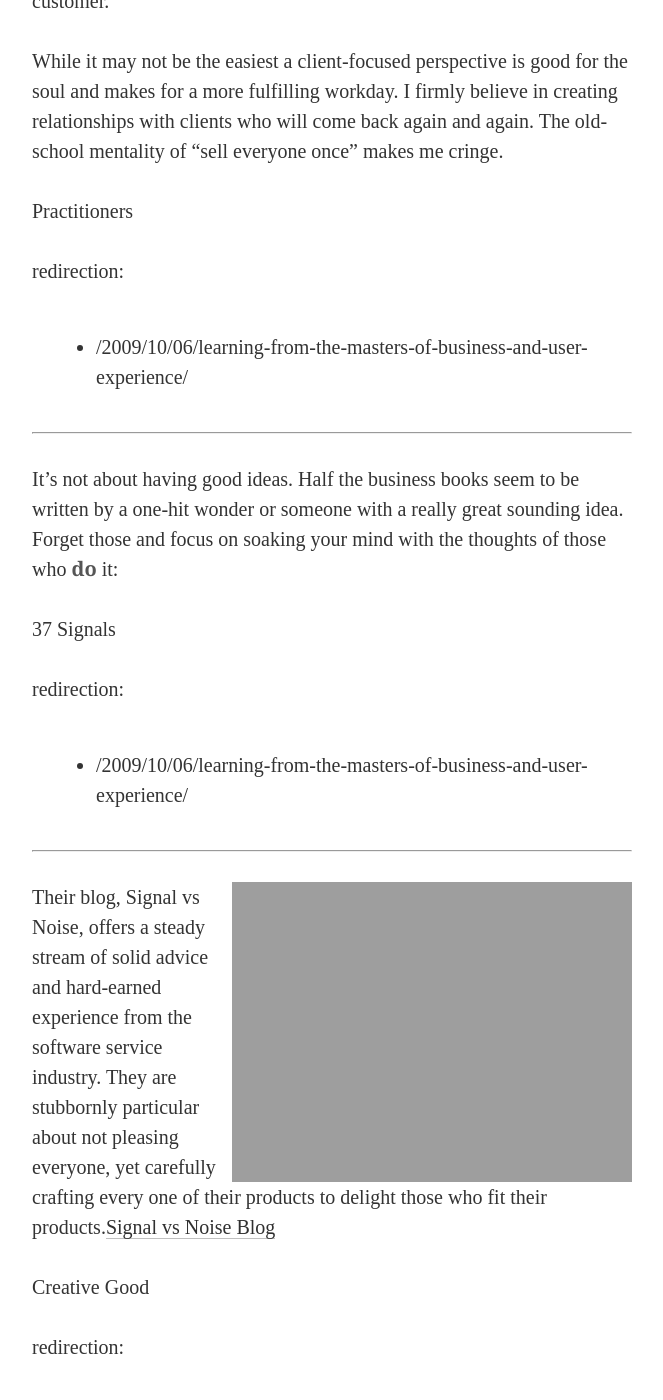
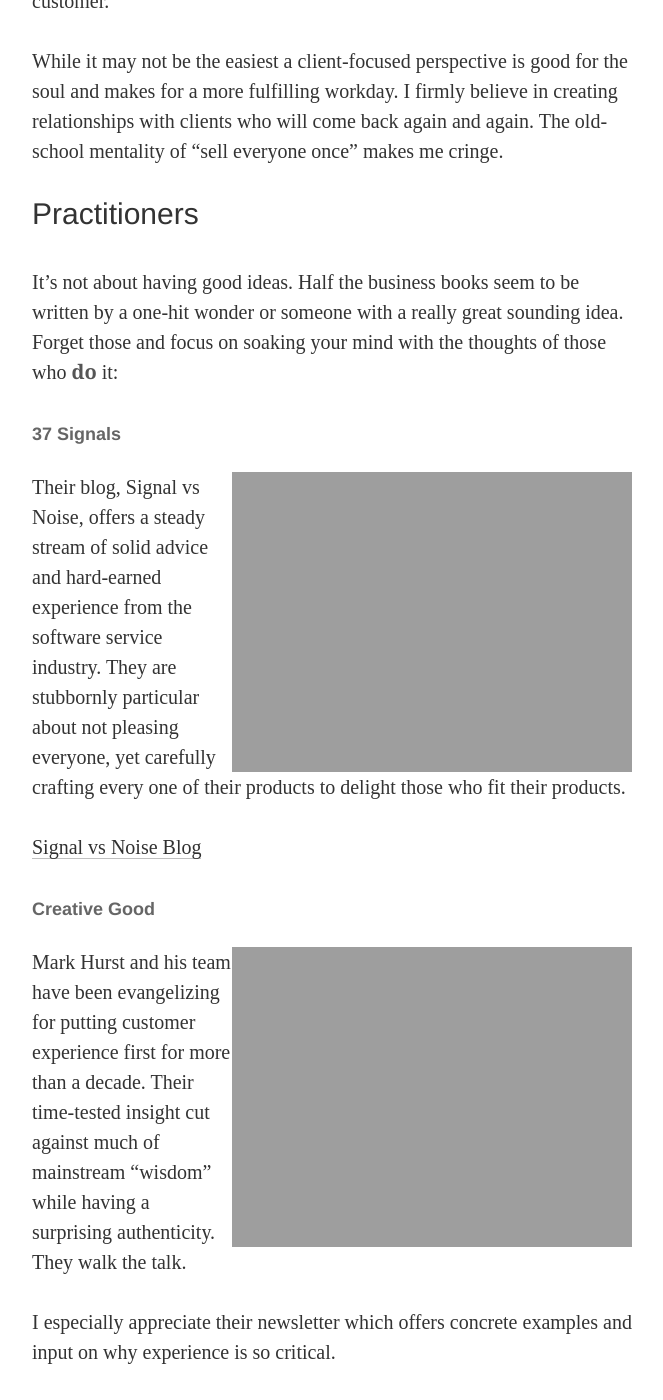
Before and after one commit to tjh/tjh.github.io, a Jekyll site: the page built from _posts/2009-10-06-learning-from-the-masters-of-business-and-user-experience.markdown, in a window 1280 px wide and 1400 px high, scrolled down 805 px. Shown: the whole window, without its empty margins (40-703 px from the left). Built offline with Jekyll 4.4.1, drawn with Linux system fonts in a browser that asks for light colours; some of the changed text lies outside the part shown.

Commit message:
Clean up more formatting from old WP posts

```diff
--- a/_posts/2009-07-20-screencast-simple-version-control-with-git.markdown
+++ b/_posts/2009-07-20-screencast-simple-version-control-with-git.markdown
@@ -11,4 +11,6 @@
 - /2009/07/20/screencast-simple-version-control-with-git/
 
 ---
-I had the pleasure of presenting an overview of Git and GitHub to the Fort Wayne area web developer meetup, the [Screaming Monkeys Web Guild](http://www.screamingmonkeys.org/) with [Mike Krisher](http://mikekrisher.com/). I later recorded an audio voiceover of the presentation, below.<object height="300" width="400"><param value="true" name="allowfullscreen" /><param value="always" name="allowscriptaccess" /><param value="http://vimeo.com/moogaloop.swf?clip_id=5908609&amp;server=vimeo.com&amp;show_title=1&amp;show_byline=1&amp;show_portrait=0&amp;color=&amp;fullscreen=1" name="movie" /><embed src="http://vimeo.com/moogaloop.swf?clip_id=5908609&amp;server=vimeo.com&amp;show_title=1&amp;show_byline=1&amp;show_portrait=0&amp;color=&amp;fullscreen=1" height="300" width="400" allowscriptaccess="always" allowfullscreen="true" type="application/x-shockwave-flash"></embed></object>[Simple version control with Git](http://vimeo.com/5908609) from [Tim Harvey](http://vimeo.com/timharvey) on [Vimeo](http://vimeo.com).
+I had the pleasure of presenting an overview of Git and GitHub to the Fort Wayne area web developer meetup, the [Screaming Monkeys Web Guild](http://www.screamingmonkeys.org/) with [Mike Krisher](http://mikekrisher.com/). I later recorded an audio voiceover of the presentation, below.
+
+<object height="300" width="400"><param value="true" name="allowfullscreen" /><param value="always" name="allowscriptaccess" /><param value="http://vimeo.com/moogaloop.swf?clip_id=5908609&amp;server=vimeo.com&amp;show_title=1&amp;show_byline=1&amp;show_portrait=0&amp;color=&amp;fullscreen=1" name="movie" /><embed src="http://vimeo.com/moogaloop.swf?clip_id=5908609&amp;server=vimeo.com&amp;show_title=1&amp;show_byline=1&amp;show_portrait=0&amp;color=&amp;fullscreen=1" height="300" width="400" allowscriptaccess="always" allowfullscreen="true" type="application/x-shockwave-flash"></embed></object>[Simple version control with Git](http://vimeo.com/5908609) from [Tim Harvey](http://vimeo.com/timharvey) on [Vimeo](http://vimeo.com).
--- a/_posts/2009-09-23-rev-up-your-pragmatic-programmer-pdf-books.markdown
+++ b/_posts/2009-09-23-rev-up-your-pragmatic-programmer-pdf-books.markdown
@@ -17,5 +17,7 @@
 Google is always a good place to look, but I find that technical books offer a better look at a topic when I need a good overview and want to see how the solution fits into the tool set as a whole.
 
 [Software craftsmanship](http://manifesto.softwarecraftsmanship.org/) encourages excellence and that means keeping all your tools in top shape. In that vein, I constantly tweak my PDF books with Adobe Acrobat after each download to make sure I spend as little time navigating the book as possible. The screencast below shows the quick process I go through.
+
 <object width="400" height="300"><param name="allowfullscreen" value="true" /><param name="allowscriptaccess" value="always" /><param name="movie" value="http://vimeo.com/moogaloop.swf?clip_id=6719720&amp;server=vimeo.com&amp;show_title=1&amp;show_byline=1&amp;show_portrait=0&amp;color=&amp;fullscreen=1" /><embed src="http://vimeo.com/moogaloop.swf?clip_id=6719720&amp;server=vimeo.com&amp;show_title=1&amp;show_byline=1&amp;show_portrait=0&amp;color=&amp;fullscreen=1" type="application/x-shockwave-flash" allowfullscreen="true" allowscriptaccess="always" width="400" height="300"></embed></object>
+
 [Rev up your Pragmatic Programmer PDF books](http://vimeo.com/6719720) from [Tim Harvey](http://vimeo.com/timharvey) on [Vimeo](http://vimeo.com).
--- a/_posts/2009-10-06-learning-from-the-masters-of-business-and-user-experience.markdown
+++ b/_posts/2009-10-06-learning-from-the-masters-of-business-and-user-experience.markdown
@@ -22,44 +22,30 @@
 
 While it may not be the easiest a client-focused perspective is good for the soul and makes for a more fulfilling workday. I firmly believe in creating relationships with clients who will come back again and again. The old-school mentality of "sell everyone once" makes me cringe.
 
-Practitioners
-
-redirection:
-- /2009/10/06/learning-from-the-masters-of-business-and-user-experience/
-
----
+## Practitioners
 
 It's not about having good ideas. Half the business books seem to be written by a one-hit wonder or someone with a really great sounding idea. Forget those and focus on soaking your mind with the thoughts of those who **do** it:
 
-37 Signals
+### 37 Signals
 
-redirection:
-- /2009/10/06/learning-from-the-masters-of-business-and-user-experience/
+![37signals Logo](http://timharvey.net/wp-content/37signals_logo.png)Their blog, Signal vs Noise, offers a steady stream of solid advice and hard-earned experience from the software service industry. They are stubbornly particular about not pleasing everyone, yet carefully crafting every one of their products to delight those who fit their products.
 
----
+[Signal vs Noise Blog](http://37signals.com/svn "Signal vs Noise")
 
-![37signals Logo](http://timharvey.net/wp-content/37signals_logo.png)Their blog, Signal vs Noise, offers a steady stream of solid advice and hard-earned experience from the software service industry. They are stubbornly particular about not pleasing everyone, yet carefully crafting every one of their products to delight those who fit their products.[Signal vs Noise Blog](http://37signals.com/svn "Signal vs Noise")
-
-Creative Good
-
-redirection:
-- /2009/10/06/learning-from-the-masters-of-business-and-user-experience/
-
----
+### Creative Good
 
 ![good experience logo](http://timharvey.net/wp-content/good_experience_logo.gif)Mark Hurst and his team have been evangelizing for putting customer experience first for more than a decade. Their time-tested insight cut against much of mainstream "wisdom" while having a surprising authenticity. They walk the talk.
 
-I especially appreciate their newsletter which offers concrete examples and input on why experience is so critical.[Good Experience Blog](http://goodexperience.com/ "Good Experience")
+I especially appreciate their newsletter which offers concrete examples and input on why experience is so critical.
 
-Zingerman's
+[Good Experience Blog](http://goodexperience.com/ "Good Experience")
 
-redirection:
-- /2009/10/06/learning-from-the-masters-of-business-and-user-experience/
-
----
+### Zingerman's
 
 ![guide to giving great service](http://timharvey.net/wp-content/guide_to_giving_great_service.jpg)A deli turned customer care/service powerhouse. Their simple perspective and brilliant execution (always the hard part) gives them tremendous credibility when it comes to customer happiness. No environment is harder than a retail store (especially food-related, I've been there).
 
 Having visited one of their stores during a customer care research field trip, I can definitely say that their system and methodology is impressive.
 
-Customer care and training arm of Zingerman's: [ZingTrain](http://zingtrain.com/home.php "ZingTrain")[Zingerman's Guide to Giving Great Service](http://www.amazon.com/Zingermans-Guide-Giving-Great-Service/dp/1401301436/ref=sr_1_2?ie=UTF8&s=books&qid=1254854859&sr=8-2 "Guide to Giving Great Service")
+Customer care and training arm of Zingerman's: [ZingTrain](http://zingtrain.com/home.php "ZingTrain")
+
+[Zingerman's Guide to Giving Great Service](http://www.amazon.com/Zingermans-Guide-Giving-Great-Service/dp/1401301436/ref=sr_1_2?ie=UTF8&s=books&qid=1254854859&sr=8-2 "Guide to Giving Great Service")
--- a/_posts/2010-02-05-and-now-for-something-completely-different.markdown
+++ b/_posts/2010-02-05-and-now-for-something-completely-different.markdown
@@ -12,6 +12,7 @@
 - /2010/02/05/and-now-for-something-completely-different/
 
 ---
+
 I've had the pleasure of spending the last several months working with a terrific client on a Rails project. They quickly showed themselves to be an [ideal client](http://timharvey.net/2009/10/15/find-your-ideal-clients-then-take-amazing-care-of-them/), standing at the intersection of work that I relish and people I enjoy collaborating with. I find myself jumping out of bed each morning, itching to head in to their office and get started on the day.
 
 I'm going all in
@@ -30,10 +31,6 @@
 ===
 
 (Kuzco, The Emperor's New Groove)
-
-redirection:
-- /2010/02/05/and-now-for-something-completely-different/
-
 ---
 
 I can sense that the roller coaster just reached the top of the first hill. It's time for an awesome ride. I'm throwing my hands up and screaming like a banshee the whole way!
--- a/_posts/2012-02-08-microgems.textile
+++ b/_posts/2012-02-08-microgems.markdown
@@ -7,4 +7,4 @@
 
 ---
 
-I presented on "MicroGems: eliminating barriers":/microgems at Indy.rb.
+I presented on [MicroGems: eliminating barriers](/microgems) at Indy.rb.
```
Also changed, not shown: _posts/2009-09-29-rspec-cant-find-first-objectname.markdown (+25 -1 lines).
